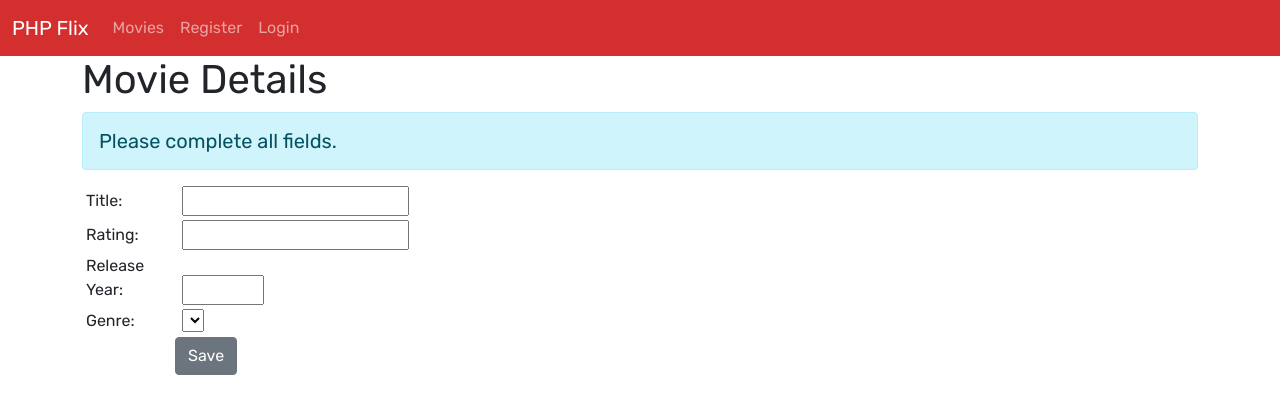
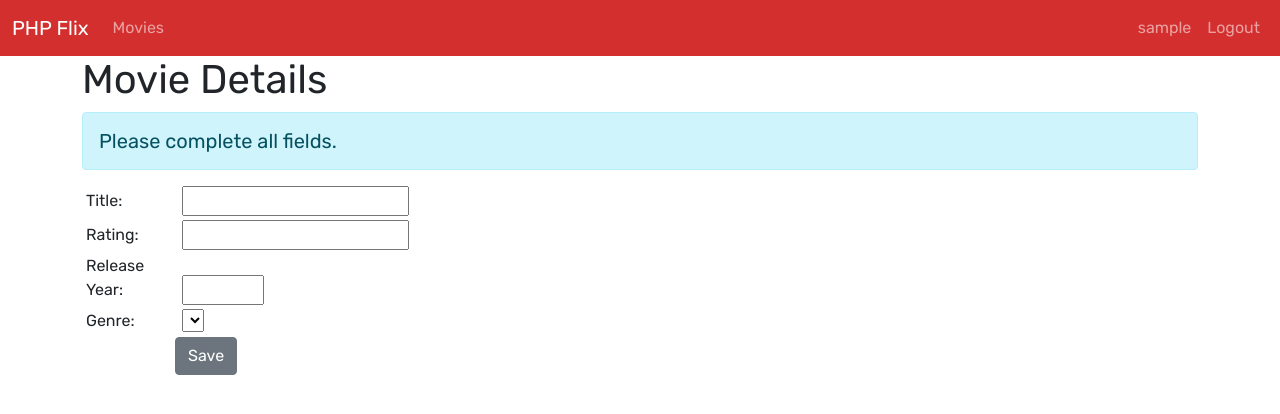
Before and after one commit to ifotn/comp1006-w22-phpflix, a PHP site: page /movie-details.php in a window 1280 px wide. Shown: the top 414 px of the page. Run offline with PHP 8.4, Linux system fonts and the light colour scheme; the visitor is signed in with stand-in values (Sample User, id 1); data that the repository does not hold is empty.

Commit message:
l10/1 - nav toggle, logout, auth restrictions

```diff
--- /dev/null
+++ b/includes/auth.php
@@ -0,0 +1,12 @@
+<?php
+// authentication check to prevent anonymous users from changing data
+// if session is empty, user has not logged in
+if (session_status() == PHP_SESSION_NONE) {
+    session_start();
+
+}
+
+// if no username session var, redirect to login
+if (empty($_SESSION['username'])) {
+    header('location:login.php');
+}
--- a/includes/header.php
+++ b/includes/header.php
@@ -27,12 +27,30 @@
                     <li class="nav-item">
                         <a class="nav-link" aria-current="page" href="movies.php">Movies</a>
                     </li>
-                    <li class="nav-item">
-                        <a class="nav-link" href="register.php">Register</a>
-                    </li>
-                    <li class="nav-item">
-                        <a class="nav-link" href="login.php">Login</a>
-                    </li>
+                </ul>
+                <ul class="navbar-nav ms-auto">
+                    <?php
+                    // access the current session if not already accessed
+                    if (session_status() == PHP_SESSION_NONE) {
+                        session_start();
+                    }
+                    if (empty($_SESSION['username'])) {
+                        echo '<li class="nav-item">
+                                <a class="nav-link" href="register.php">Register</a>
+                            </li>
+                            <li class="nav-item">
+                                <a class="nav-link" href="login.php">Login</a>
+                            </li>';
+                    }
+                    else {
+                        echo '<li class="nav-item">
+                                <a class="nav-link" href="#">' . $_SESSION['username'] . '</a>
+                            </li>
+                            <li class="nav-item">
+                                <a class="nav-link" href="logout.php">Logout</a>
+                            </li>';
+                    }
+                    ?>
                 </ul>
             </div>
         </div>
--- a/movie-details.php
+++ b/movie-details.php
@@ -1,4 +1,6 @@
 <?php
+// auth check
+require 'includes/auth.php';
 $title = 'Movie Details';
 require 'includes/header.php';
 
--- a/validate.php
+++ b/validate.php
@@ -18,14 +18,14 @@ if (!$user) {
     $db = null;
     header('location:login.php?invalid=true');
 }
-
+else {
     // if username found, use a built-in php method to hash and compare passwords
     if (!password_verify($password, $user['password'])) {
         // if passwords don't match, display login page w/error
         $db = null;
         header('location:login.php?invalid=true');
     }
-
+    else {
         // if passwords match, store user identity in a SESSION object; redirect user to movies page
         // we must call session_start() before using session vars in PHP
         // store username in a session var so we can access it on any page
@@ -33,4 +33,6 @@ session_start();
         $_SESSION['username'] = $username;
         $db = null;
         header('location:movies.php');
+    }
+}
 ?>
```
Also changed, not shown: logout.php (added, +13 -0 lines). Lines whose indentation alone changed are shown as unchanged.
